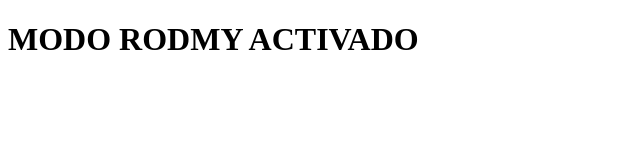
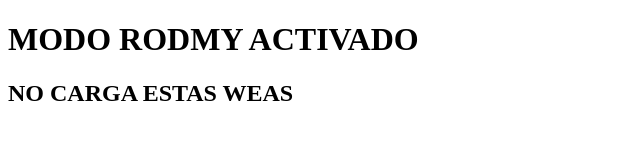
Before and after one commit to rodrigodeve/FernandoHerreraCourse, a plain HTML site: page index.html in a window 1280 px wide. Shown: the whole page, without its empty margins (0-640 px from the left). Drawn offline with Linux system fonts and the light colour scheme.

Commit message:
segundo commit

```diff
--- a/index.html
+++ b/index.html
@@ -9,6 +9,7 @@
 <body>
 
     <h1> MODO RODMY ACTIVADO</h1>
+    <h2> NO CARGA ESTAS WEAS</h2>
 
 </body>
 </html>
```
